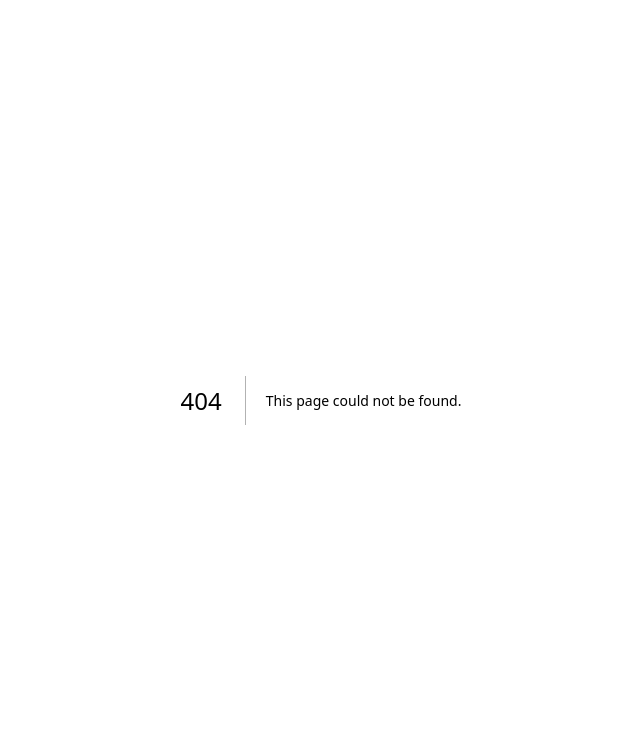
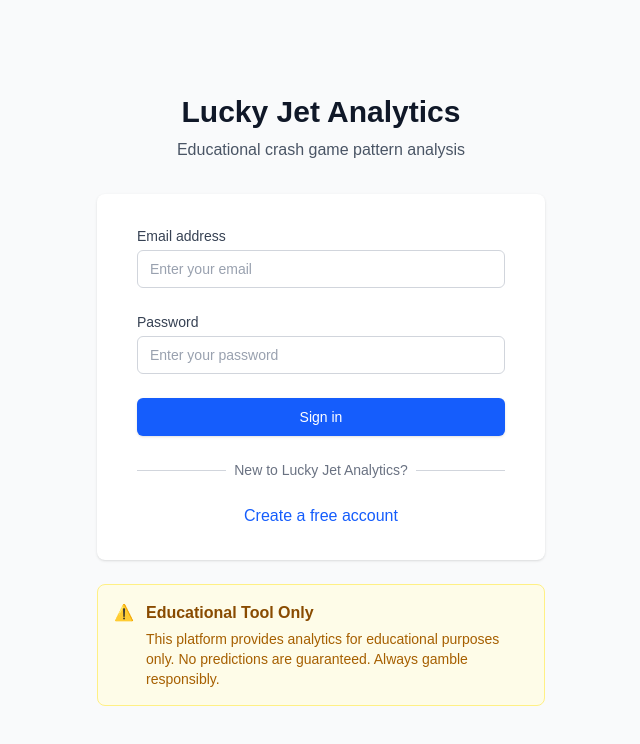
Before and after one commit to blessedsuccess738/My_aviator_bot, a Next.js app: page /login in a window 1280 px wide. Before the commit this address had no page. Shown: the top 744 px of the page, without its empty margins (319-959 px from the left). Built offline with nearby package versions, Linux system fonts and the light colour scheme.

Commit message:
Auto-commit: Agent tool execution

```diff
--- /dev/null
+++ b/src/app/login/page.tsx
@@ -0,0 +1,157 @@
+'use client'
+
+import React, { useState } from 'react'
+import { useRouter } from 'next/navigation'
+
+export default function Login() {
+  const [email, setEmail] = useState('')
+  const [password, setPassword] = useState('')
+  const [loading, setLoading] = useState(false)
+  const [error, setError] = useState<string | null>(null)
+  const router = useRouter()
+
+  const handleSubmit = async (e: React.FormEvent) => {
+    e.preventDefault()
+    setLoading(true)
+    setError(null)
+
+    try {
+      const response = await fetch('/api/auth/login', {
+        method: 'POST',
+        headers: {
+          'Content-Type': 'application/json'
+        },
+        body: JSON.stringify({ email, password })
+      })
+
+      const data = await response.json()
+
+      if (!response.ok) {
+        throw new Error(data.error || 'Login failed')
+      }
+
+      // Store tokens in localStorage
+      localStorage.setItem('token', data.data.token)
+      localStorage.setItem('refreshToken', data.data.refreshToken)
+      localStorage.setItem('user', JSON.stringify(data.data.user))
+
+      // Redirect to dashboard
+      router.push('/dashboard')
+
+    } catch (error: any) {
+      setError(error.message || 'Login failed')
+    } finally {
+      setLoading(false)
+    }
+  }
+
+  return (
+    <div className="min-h-screen bg-gray-50 flex flex-col justify-center py-12 sm:px-6 lg:px-8">
+      <div className="sm:mx-auto sm:w-full sm:max-w-md">
+        <div className="text-center">
+          <h2 className="text-3xl font-bold text-gray-900 mb-2">
+            Lucky Jet Analytics
+          </h2>
+          <p className="text-gray-600">
+            Educational crash game pattern analysis
+          </p>
+        </div>
+      </div>
+
+      <div className="mt-8 sm:mx-auto sm:w-full sm:max-w-md">
+        <div className="bg-white py-8 px-4 shadow sm:rounded-lg sm:px-10">
+          <form className="space-y-6" onSubmit={handleSubmit}>
+            <div>
+              <label htmlFor="email" className="block text-sm font-medium text-gray-700">
+                Email address
+              </label>
+              <div className="mt-1">
+                <input
+                  id="email"
+                  name="email"
+                  type="email"
+                  autoComplete="email"
+                  required
+                  value={email}
+                  onChange={(e) => setEmail(e.target.value)}
+                  className="appearance-none block w-full px-3 py-2 border border-gray-300 rounded-md placeholder-gray-400 focus:outline-none focus:ring-blue-500 focus:border-blue-500 sm:text-sm"
+                  placeholder="Enter your email"
+                />
+              </div>
+            </div>
+
+            <div>
+              <label htmlFor="password" className="block text-sm font-medium text-gray-700">
+                Password
+              </label>
+              <div className="mt-1">
+                <input
+                  id="password"
+                  name="password"
+                  type="password"
+                  autoComplete="current-password"
+                  required
+                  value={password}
+                  onChange={(e) => setPassword(e.target.value)}
+                  className="appearance-none block w-full px-3 py-2 border border-gray-300 rounded-md placeholder-gray-400 focus:outline-none focus:ring-blue-500 focus:border-blue-500 sm:text-sm"
+                  placeholder="Enter your password"
+                />
+              </div>
+            </div>
+
+            {error && (
+              <div className="rounded-md bg-red-50 p-4">
+                <div className="text-sm text-red-700">{error}</div>
+              </div>
+            )}
+
+            <div>
+              <button
+                type="submit"
+                disabled={loading}
+                className="w-full flex justify-center py-2 px-4 border border-transparent rounded-md shadow-sm text-sm font-medium text-white bg-blue-600 hover:bg-blue-700 focus:outline-none focus:ring-2 focus:ring-offset-2 focus:ring-blue-500 disabled:opacity-50 disabled:cursor-not-allowed"
+              >
+                {loading ? 'Signing in...' : 'Sign in'}
+              </button>
+            </div>
+          </form>
+
+          <div className="mt-6">
+            <div className="relative">
+              <div className="absolute inset-0 flex items-center">
+                <div className="w-full border-t border-gray-300" />
+              </div>
+              <div className="relative flex justify-center text-sm">
+                <span className="px-2 bg-white text-gray-500">New to Lucky Jet Analytics?</span>
+              </div>
+            </div>
+
+            <div className="mt-6 text-center">
+              <a
+                href="/register"
+                className="font-medium text-blue-600 hover:text-blue-500"
+              >
+                Create a free account
+              </a>
+            </div>
+          </div>
+        </div>
+
+        <div className="mt-6">
+          <div className="bg-yellow-50 border border-yellow-200 rounded-lg p-4">
+            <div className="flex">
+              <div className="text-yellow-600 mr-3">⚠️</div>
+              <div>
+                <h3 className="text-yellow-800 font-semibold mb-1">Educational Tool Only</h3>
+                <p className="text-yellow-700 text-sm">
+                  This platform provides analytics for educational purposes only.
+                  No predictions are guaranteed. Always gamble responsibly.
+                </p>
+              </div>
+            </div>
+          </div>
+        </div>
+      </div>
+    </div>
+  )
+}
```
